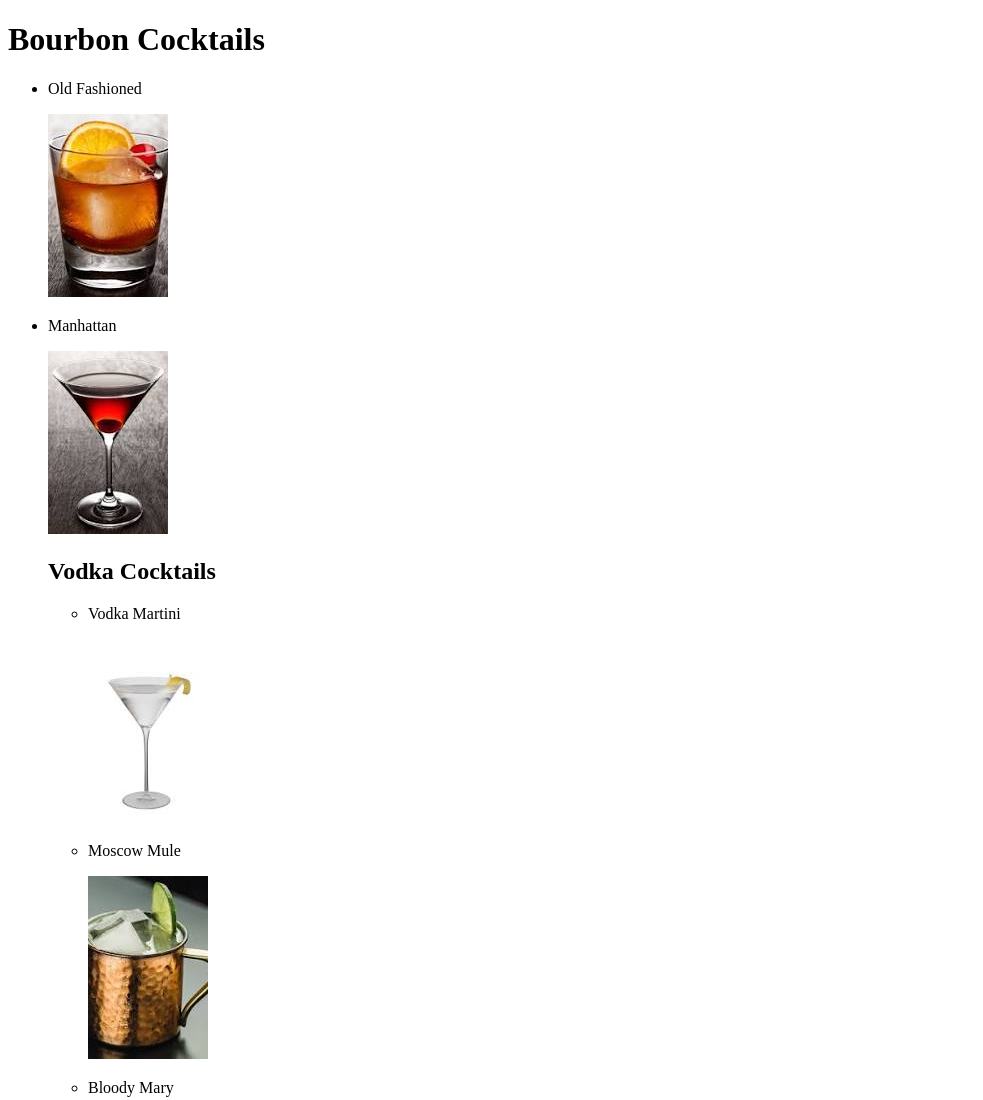
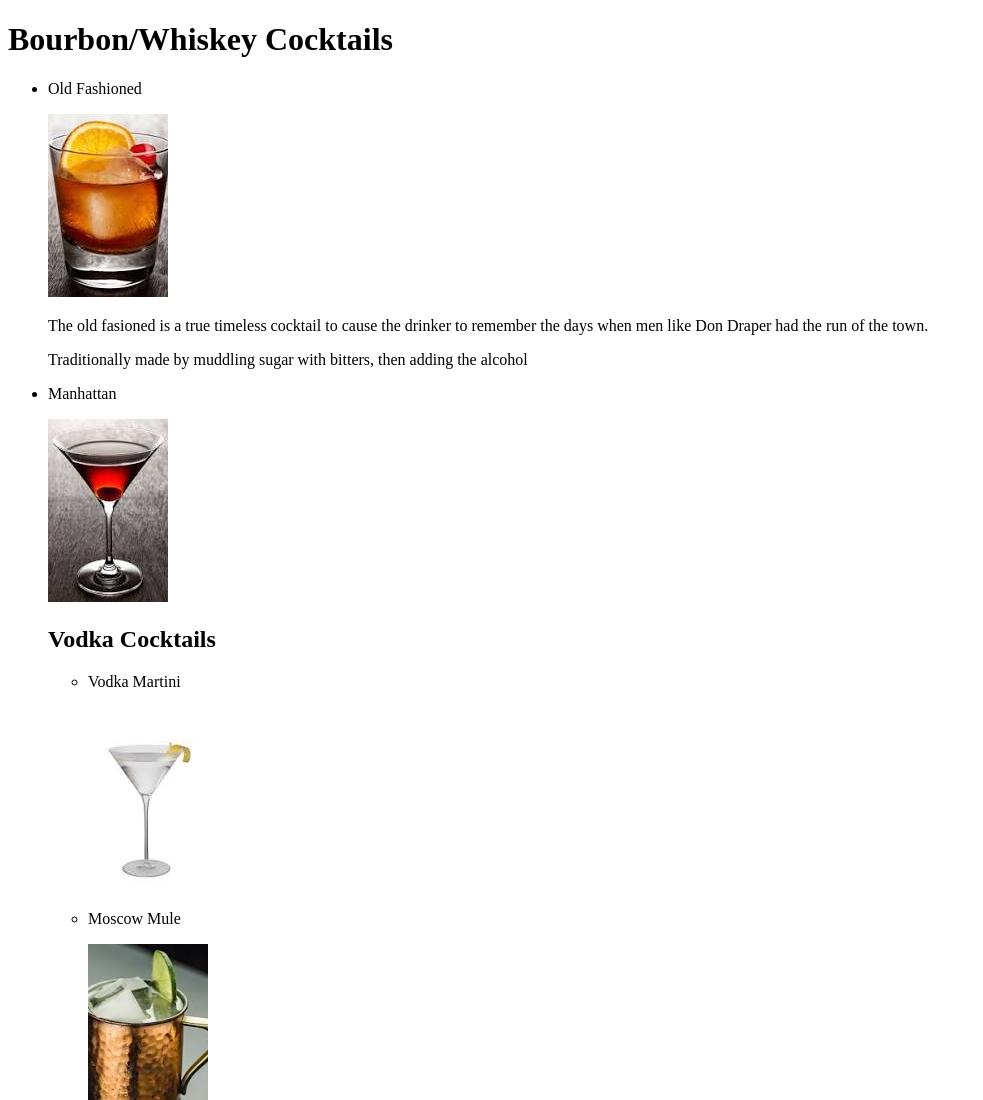
Before and after one commit to brayduran/brayduran.github.io, a plain HTML site: page index.html in a window 1280 px wide. Shown: the top 1100 px of the page, without its empty margins (0-983 px from the left). Drawn offline with Linux system fonts and the light colour scheme.

Commit message:
Updating body

```diff
--- a/index.html
+++ b/index.html
@@ -4,10 +4,12 @@
     <title>List of Best Cocktails</title>
   </head>
   <body>
-    <h1><strong>Bourbon Cocktails</strong></h1>
+    <h1><strong>Bourbon/Whiskey Cocktails</strong></h1>
       <ul>
         <li>Old Fashioned</li>
         <p><img src="Old Fashioned.jpg"></p>
+        <p>The old fasioned is a true timeless cocktail to cause the drinker to remember the days when men like Don Draper had the run of the town.</p>
+        <p>Traditionally made by muddling sugar with bitters, then adding the alcohol
         <li>Manhattan</li>
         <p><img src="Manhattan.jpg"></p>
     <h2><strong>Vodka Cocktails</strong></h2>
```
